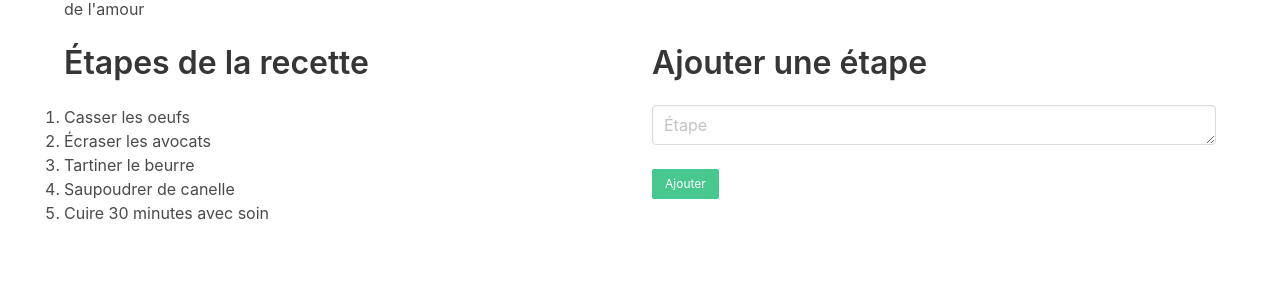
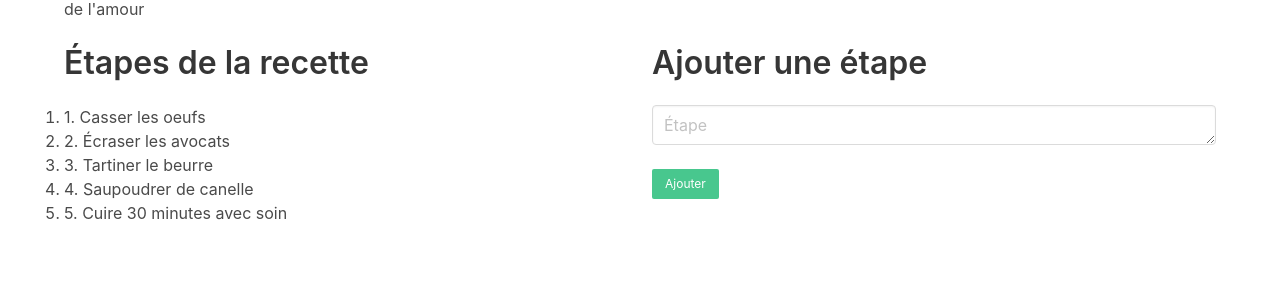
Before and after one commit to emmanueldd/recipe, a PHP site: page /recette.php?id=1 in a window 1280 px wide. Shown: the part 219-519 px from the top of the page. Run offline with PHP 8.4, Linux system fonts and the light colour scheme; data that the repository does not hold is empty; some libraries are stand-ins or nearby versions.

Commit message:
ordered list

```diff
--- a/recette.php
+++ b/recette.php
@@ -74,13 +74,13 @@ $recette = $recettes[$id];
         <div class="column is-half">
           <article>
             <div class="h3 title">Étapes de la recette</div>
-            <ol class="list">
+            <ol class="list" type="1">
 
-                <li class="list-item">Casser les oeufs</li>
-                <li class="list-item">Écraser les avocats </li>
-                <li class="list-item">Tartiner le beurre</li>
-                <li class="list-item">Saupoudrer de canelle</li>
-                <li class="list-item">Cuire 30 minutes avec soin</li>
+                <li class="list-item">1. Casser les oeufs</li>
+                <li class="list-item">2. Écraser les avocats </li>
+                <li class="list-item">3. Tartiner le beurre</li>
+                <li class="list-item">4. Saupoudrer de canelle</li>
+                <li class="list-item">5. Cuire 30 minutes avec soin</li>
             </ol>
           </article>
         </div>
```
